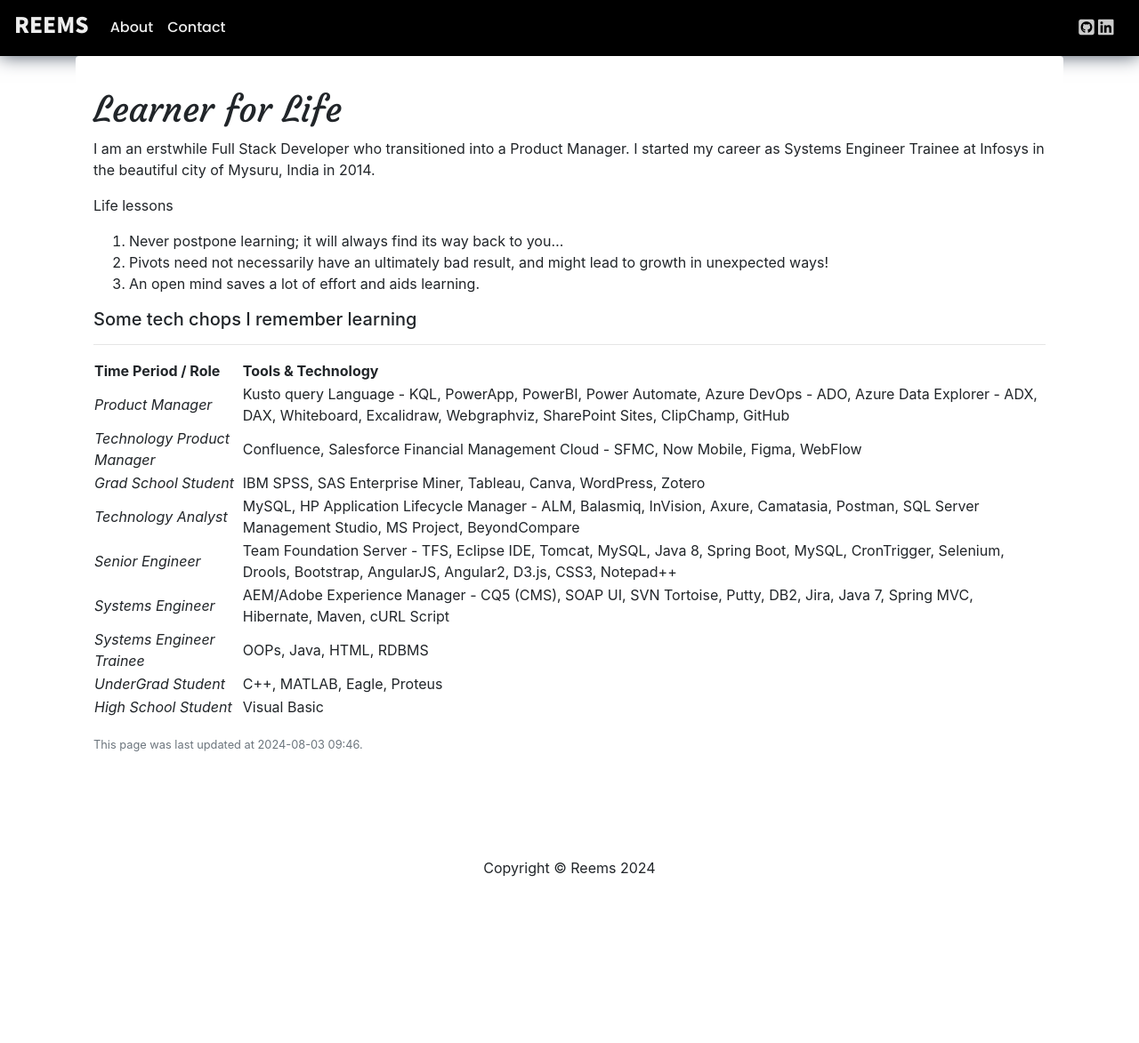
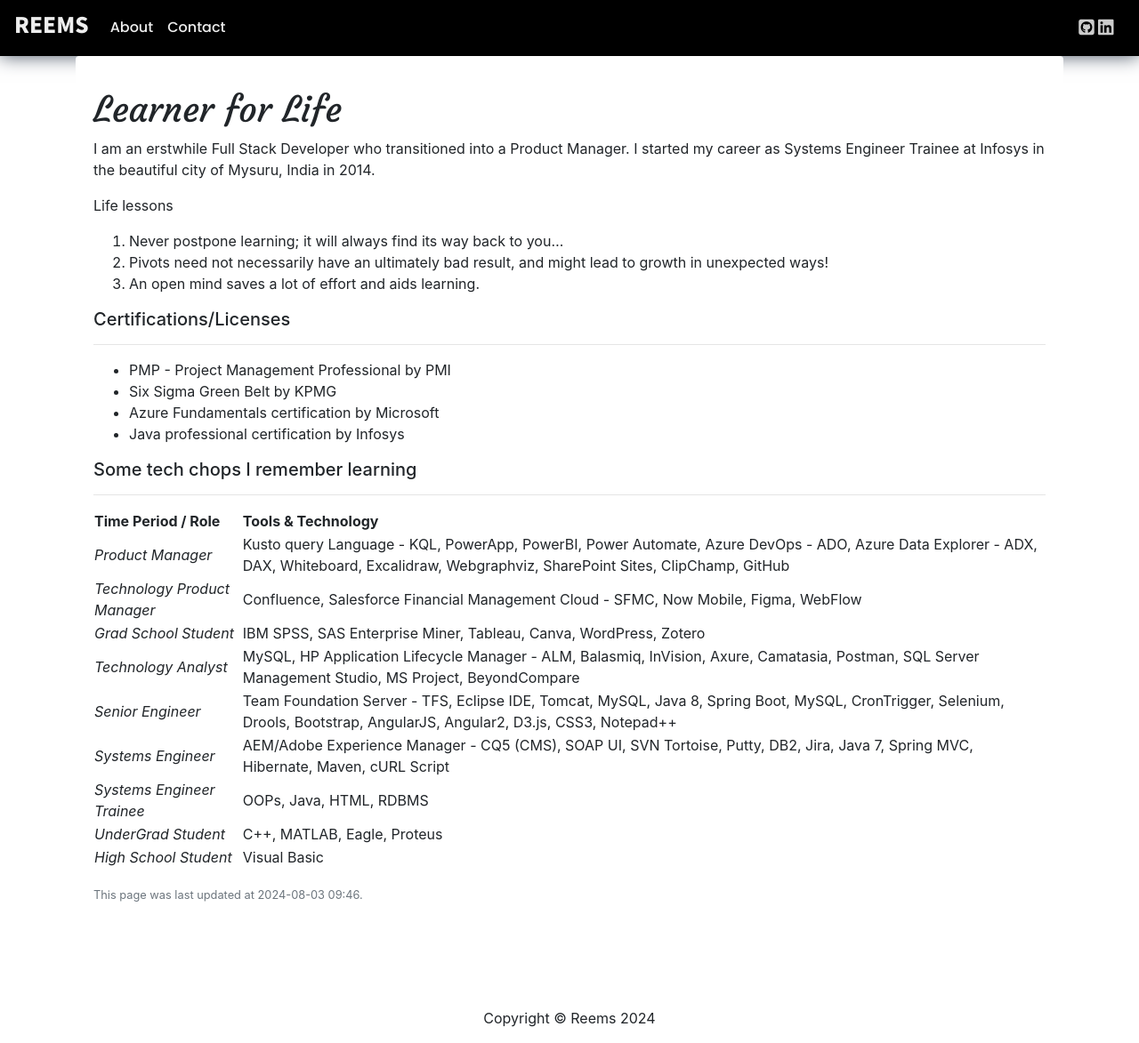
Before and after one commit to reemstk/reemstk.github.io, a Jekyll site: the page built from pages/about.md, in a window 1280 px wide. Shown: the whole page at 89% size. Built offline with Jekyll 4.4.1, drawn with Linux system fonts in a browser that asks for light colours; nearby versions of some CDN libraries; comment, search, counter and statistics services are not loaded; before the commit the page ends 1004 px from its top, so only the background shows below that.

Commit message:
Update about.md

```diff
--- a/pages/about.md
+++ b/pages/about.md
@@ -16,6 +16,12 @@
 > 2. Pivots need not necessarily have an ultimately bad result, and might lead to growth in unexpected ways!
 > 3. An open mind saves a lot of effort and aids learning.
 
+##### Certifications/Licenses
+---
+* PMP - Project Management Professional by PMI
+* Six Sigma Green Belt by KPMG
+* Azure Fundamentals certification by Microsoft
+* Java professional certification by Infosys
 
 ##### Some tech chops I remember learning
 ---
```
